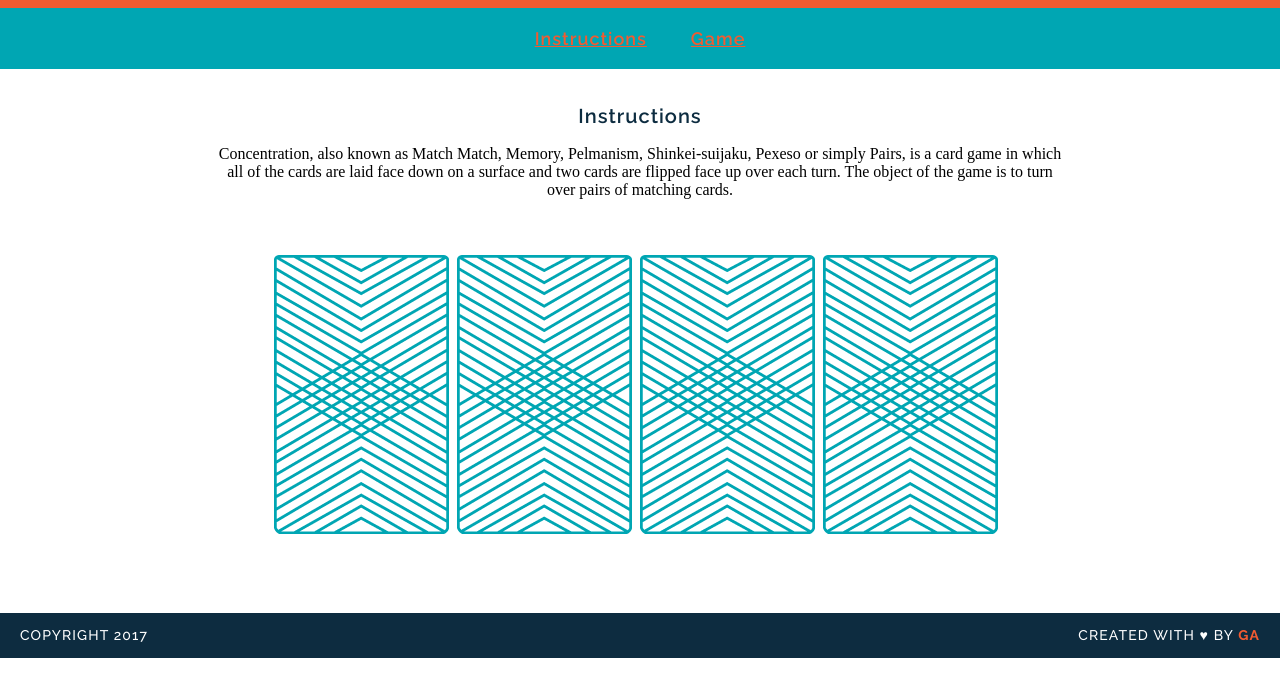
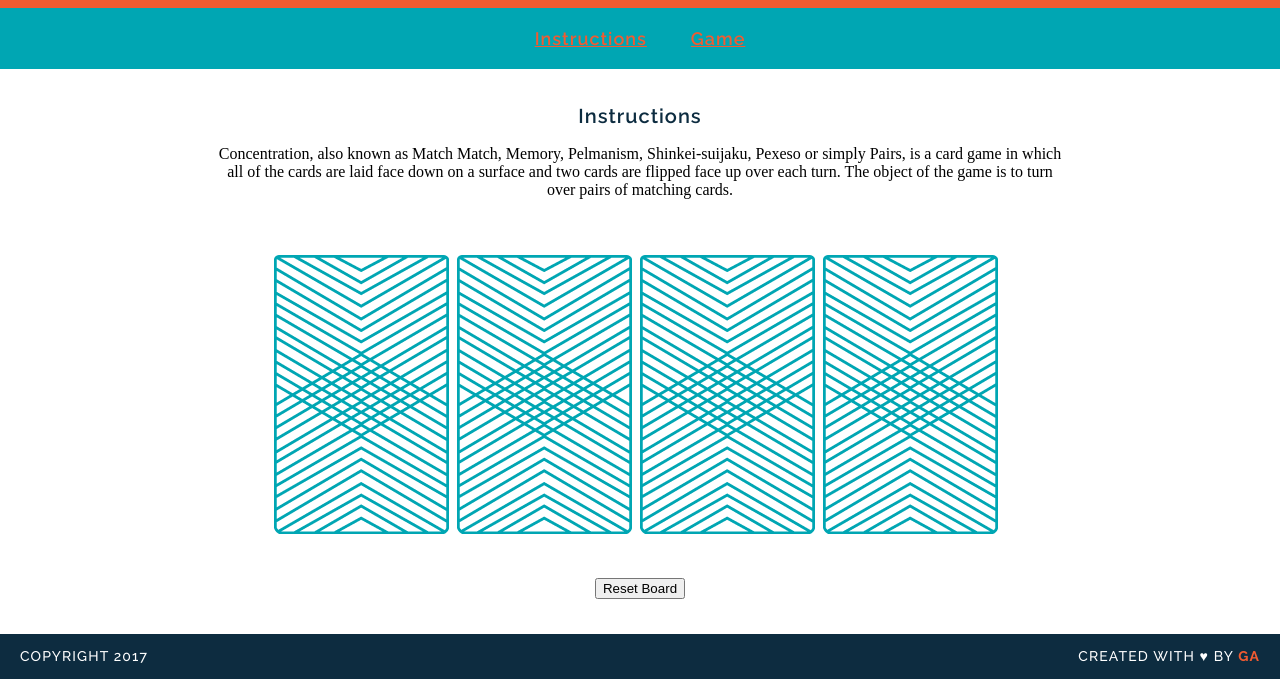
Before and after one commit to jonathanjwatson/memory_game, a plain HTML site: page index.html in a window 1280 px wide. Shown: the part 105-800 px from the top of the page. Drawn offline with Linux system fonts and the light colour scheme; a web font is replaced by a local one.

Commit message:
Added reset button

```diff
--- a/index.html
+++ b/index.html
@@ -19,6 +19,7 @@
 <p>Concentration, also known as Match Match, Memory, Pelmanism, Shinkei-suijaku, Pexeso or simply Pairs, is a card game in which all of the cards are laid face down on a surface and two cards are flipped face up over each turn. The object of the game is to turn over pairs of matching cards.</p>
 
 <div id="game-board" class="board clearfix"></div>
+<div id="reset-button"><button onclick="resetBoard()">Reset Board</button></div>
 </main>
 
 <footer class="clearfix">
```
